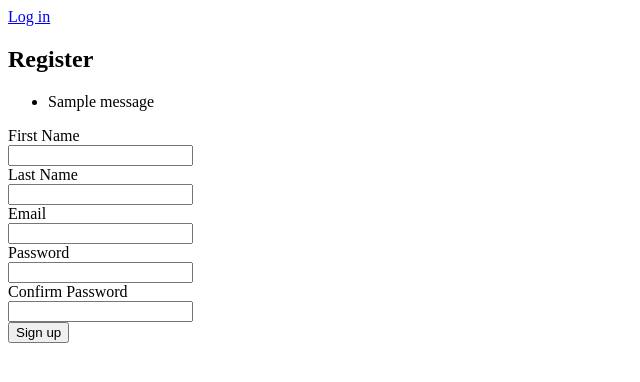
After one commit to ninjaguydan/Coding-Dojo-Django, a Django app: page /register in a window 1280 px wide. The commit adds this page. Shown: the top 382 px of the page, without its empty margins (0-640 px from the left). Run offline with Django 3.2, Linux system fonts and the light colour scheme; tables that the repository leaves empty hold one stand-in row (values such as "Sample post"); one stand-in notice (Sample message) is shown.

Commit message:
added validation to registration form and separated templates for login/registration (project 14)

```diff
--- /dev/null
+++ b/14_favbooks/favorite_books/login_app/static/main.js
@@ -0,0 +1,15 @@
+$('.container').on('submit', '#registration', function(e){
+    e.preventDefault();
+    $.ajax({
+        url: "/register",
+        method: "POST",
+        data: $(this).serialize(),
+        success: function(){
+            if ($('.pw').val() !== $('.confirm').val()) {
+                $('#confirm-pw-input p').css("display", "block");
+            } else {
+                $('#confirm-pw-input p').css("display", "none");
+            }
+        }
+    })
+})
--- /dev/null
+++ b/14_favbooks/favorite_books/login_app/templates/base.html
@@ -0,0 +1,18 @@
+<!DOCTYPE html>
+<html lang="en">
+<head>
+    <meta charset="UTF-8">
+    <meta http-equiv="X-UA-Compatible" content="IE=edge">
+    <meta name="viewport" content="width=device-width, initial-scale=1.0">
+    <script src="https://ajax.googleapis.com/ajax/libs/jquery/3.6.0/jquery.min.js"></script>
+    {% load static %}
+    <link rel="stylesheet" href="{% static 'style.css' %}">
+    <script src="{% static 'main.js' %}" defer></script>
+    <title>{% block title %}Keeper{% endblock %}</title>
+</head>
+<body>
+    {% block content %}
+
+    {% endblock %}
+</body>
+</html>
--- /dev/null
+++ b/14_favbooks/favorite_books/login_app/templates/register.html
@@ -0,0 +1,54 @@
+{% extends 'base.html'  %}
+
+{% block title %}Keeper | Sign up{% endblock %}
+
+{% block content %}
+<a href="/">Log in</a>
+<div class="container">
+    <div class="wrapper">
+        <h2>Register</h2>
+        {% if messages %}
+        <ul>
+            {% for message in messages %}
+            <li>{{message}}</li>
+            {% endfor %}
+        </ul>
+        {% endif %}
+        <form action="/signup" method="POST" id="registration">
+            {% csrf_token %}
+            <div class="form-group">
+                <label>First Name</label>
+                <div>
+                    <input type="text" name="fname" class="form-control">
+                </div>
+            </div>
+            <div class = "form-row">
+                <label>Last Name</label>
+                <div>
+                    <input type="text" name="lname" class="form-control">
+                </div>
+            </div>
+            <div class = "form-row">
+                <label>Email</label>
+                <div>
+                    <input type="email" name="email" class="form-control">
+                </div>
+            </div>
+            <div class = "form-row">
+                <label>Password</label>
+                <div>
+                    <input type="password" name="pw" class="form-control pw">
+                </div>
+            </div>
+            <div class = "form-row">
+                <label>Confirm Password</label>
+                <div id="confirm-pw-input">
+                    <input type="password" name="confirm" class="form-control confirm">
+                    <p style="color:red;" hidden>Passwords do not match</p>
+                </div>
+            </div>
+            <button class="btn btn-primary">Sign up</button>
+        </form>
+    </div><!-- wrapper -->
+</div>
+{% endblock %}
--- a/14_favbooks/favorite_books/login_app/urls.py
+++ b/14_favbooks/favorite_books/login_app/urls.py
@@ -3,4 +3,6 @@ from . import views
 
 urlpatterns = [
     path('', views.index),
+    path('register', views.register),
+    path('signup', views.signup),
 ]
--- a/14_favbooks/favorite_books/login_app/views.py
+++ b/14_favbooks/favorite_books/login_app/views.py
@@ -1,8 +1,33 @@
 from django.shortcuts import render, redirect
+from django.contrib import messages
 from .models import *
-from django.contrib import messages
-import bcrypt
 
 # Create your views here.
 def index(request):
     return render(request, "index.html")
+
+def login(request):
+    if request.method == "GET":
+        return redirect('/')
+    if not User.objects.authenticate(request.POST['email'], request.POST['pw']):
+        messages.error(request, "Invalid email/password")
+        return redirect('/')
+    user = User.objects.get(email= request.POST['email'])
+    request.session['userid'] = user.id
+    return
+
+def register(request):
+    return render(request, "register.html")
+
+def signup(request):
+    if request.method == "GET":
+        return redirect('/register')
+    errors = User.objects.validator(request.POST)
+    if errors:
+        for key, value in errors.items():
+            messages.error(request, value)
+        return redirect('/register')
+    else:
+        new_user = User.objects.register(request.POST)
+        request.session['userid'] = new_user.id
+        return
```
Also changed, not shown: 14_favbooks/favorite_books/login_app/models.py (+17 -0 lines), 14_favbooks/favorite_books/login_app/templates/index.html (+12 -43 lines), 14_favbooks/favorite_books/login_app/static/style.css (added).
